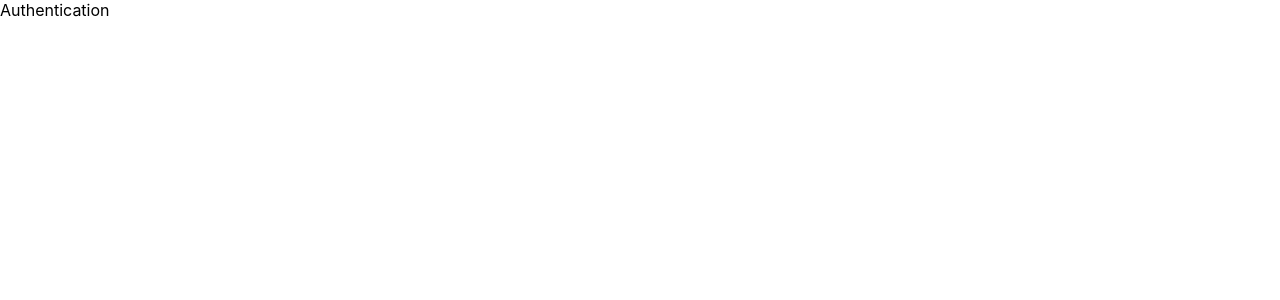
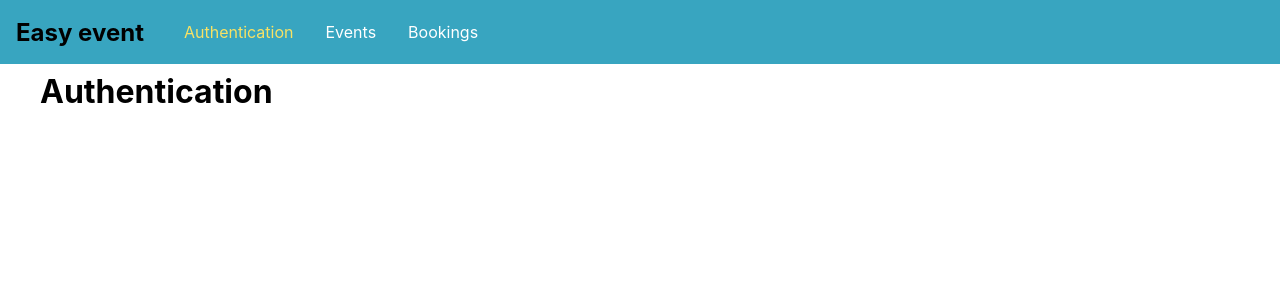
Before and after one commit to AnnLe4869/event-booking, a React (Create React App) app in the folder client/: page /auth in a window 1280 px wide. Shown: the top 300 px of the page. Built offline with nearby package versions, Linux system fonts and the light colour scheme.

Commit message:
Add navigation bar
_ Hard-code the CSS for navigation bar
  May change in the future

```diff
--- a/client/src/App.css
+++ b/client/src/App.css
@@ -0,0 +1,3 @@
+.main-content {
+  margin: 4.5rem 2.5rem;
+}
--- a/client/src/App.js
+++ b/client/src/App.js
@@ -3,7 +3,6 @@ import {
   BrowserRouter as Router,
   Switch,
   Route,
-  Link,
   Redirect,
 } from "react-router-dom";
 import "./App.css";
@@ -11,10 +10,15 @@ import "./App.css";
 import Auth from "./page/Auth";
 import Event from "./page/Event";
 import Booking from "./page/Booking";
+import Navigation from "./components/Navigation/MainNavigation";
 
 function App() {
   return (
     <Router>
+      <>
+        <Navigation></Navigation>
+
+        <main className="main-content">
           <Switch>
             <Route path="/auth">
               <Auth></Auth>
@@ -25,8 +29,10 @@ function App() {
             <Route path="/bookings">
               <Booking></Booking>
             </Route>
-        <Redirect from="/" to="/auth" exact></Redirect>
+            <Redirect to="/auth"></Redirect>
           </Switch>
+        </main>
+      </>
     </Router>
   );
 }
--- /dev/null
+++ b/client/src/components/Navigation/MainNavigation.css
@@ -0,0 +1,41 @@
+.main-navigation {
+  position: fixed;
+  top: 0;
+  left: 0;
+  width: 100%;
+  height: 4rem;
+  background-color: rgb(56, 165, 192);
+  padding: 0 1rem;
+  display: flex;
+  align-items: center;
+}
+
+.main-navigation__logo h1 {
+  margin: 0;
+  font-size: 1.5rem;
+}
+
+.main-navigation__items {
+  margin-left: 1.5rem;
+}
+
+.main-navigation__items ul {
+  display: flex;
+  list-style: none;
+  padding: 0;
+  margin: 0;
+}
+
+.main-navigation__items li {
+  margin: 0 1rem;
+}
+
+.main-navigation__items a {
+  text-decoration: none;
+  color: #fff;
+}
+.main-navigation__items a:hover,
+.main-navigation__items a:active,
+.main-navigation__items a.active {
+  color: #f8e264;
+}
--- /dev/null
+++ b/client/src/components/Navigation/MainNavigation.js
@@ -0,0 +1,27 @@
+import React from "react";
+import { NavLink } from "react-router-dom";
+import "./MainNavigation.css";
+
+export default function MainNavigation() {
+  return (
+    <header className="main-navigation">
+      <div className="main-navigation__logo">
+        <h1>Easy event</h1>
+      </div>
+
+      <nav className="main-navigation__items">
+        <ul>
+          <li>
+            <NavLink to="/auth">Authentication</NavLink>
+          </li>
+          <li>
+            <NavLink to="/events">Events</NavLink>
+          </li>
+          <li>
+            <NavLink to="/bookings">Bookings</NavLink>
+          </li>
+        </ul>
+      </nav>
+    </header>
+  );
+}
--- a/client/src/page/Auth.js
+++ b/client/src/page/Auth.js
@@ -1,5 +1,5 @@
 import React from "react";
 
 export default function Auth() {
-  return <div>Authentication</div>;
+  return <h1>Authentication</h1>;
 }
--- a/client/src/page/Booking.js
+++ b/client/src/page/Booking.js
@@ -1,5 +1,5 @@
 import React from "react";
 
 export default function Booking() {
-  return <div>Booking</div>;
+  return <h1>Booking</h1>;
 }
--- a/client/src/page/Event.js
+++ b/client/src/page/Event.js
@@ -1,5 +1,5 @@
 import React from "react";
 
 export default function Event() {
-  return <div>Event</div>;
+  return <h1>Event</h1>;
 }
```
Lines whose indentation alone changed are shown as unchanged.
